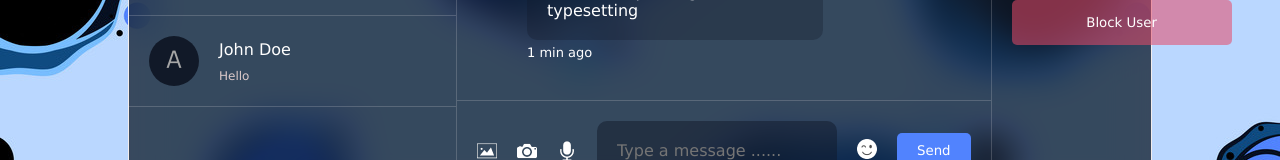
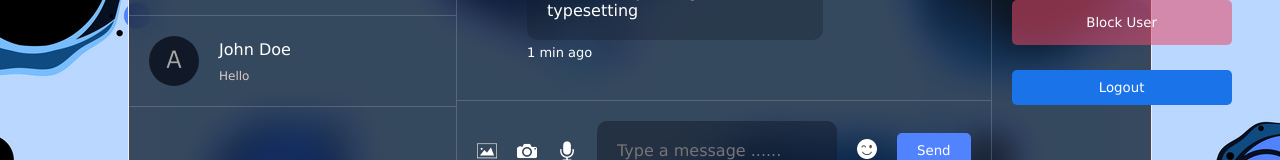
Before and after one commit to HimashaNethmini/RealTime-Chat, a React (Vite) app: page / in a window 1280 px wide. Shown: the part 559-719 px from the top of the page. Built offline with nearby package versions, Linux system fonts and the light colour scheme.

Commit message:
add logout feature

```diff
--- a/src/components/detail/Detail.jsx
+++ b/src/components/detail/Detail.jsx
@@ -50,6 +50,7 @@ const Detail = () => {
           </div>
         </div>
         <button>Block User</button>
+        <button className="logout">Logout</button>
       </div>
     </div>
   );
```
